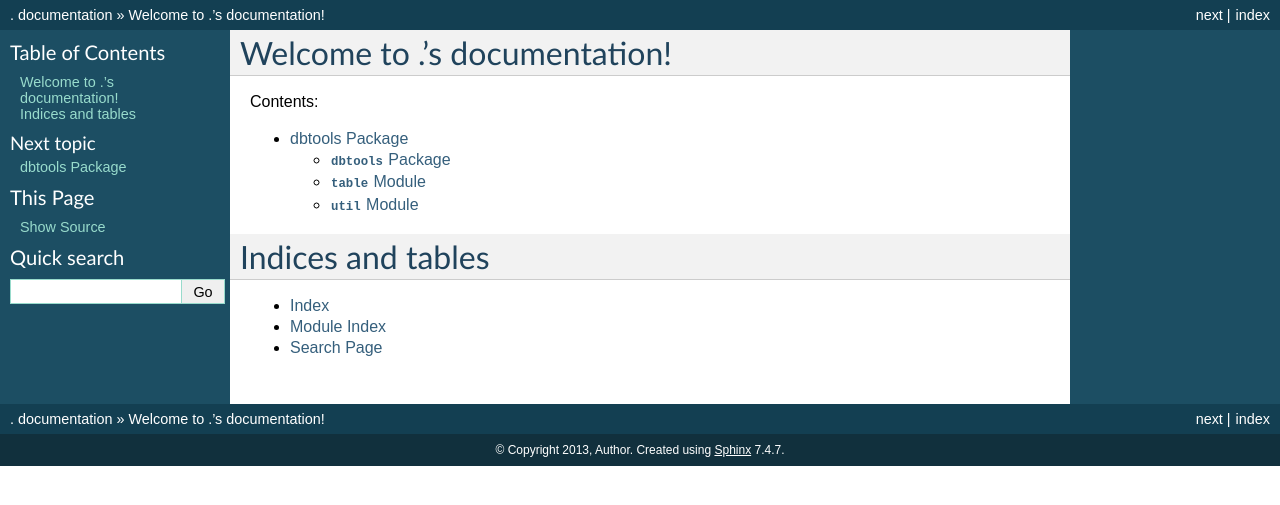
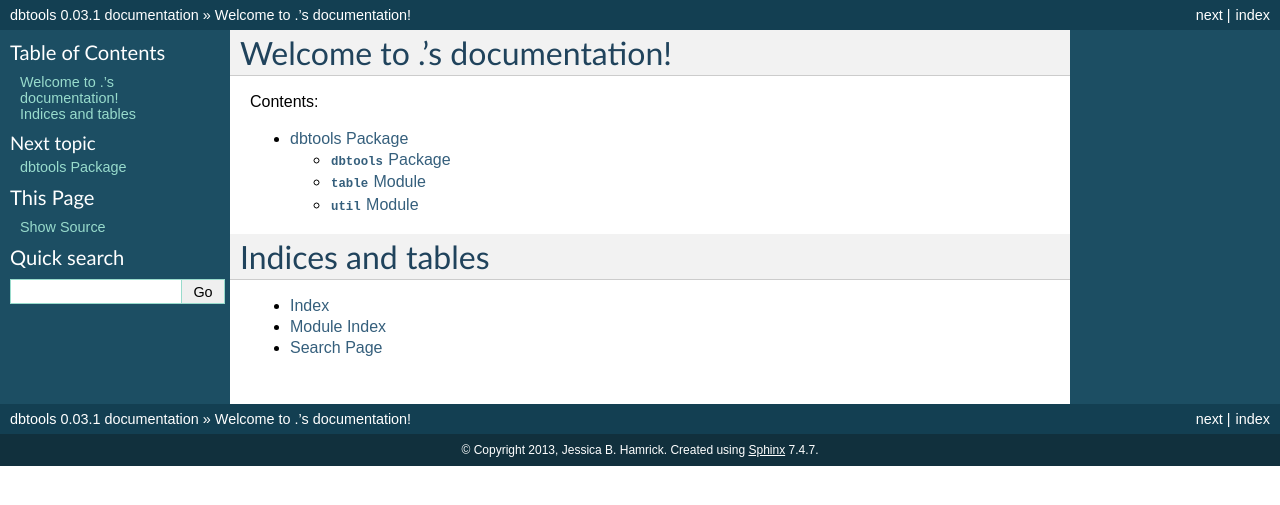
Before and after one commit to jhamrick/dbtools, a Sphinx documentation site: the page built from docs/source/index.rst, in a window 1280 px wide. Shown: the top 505 px of the page. Built offline with Sphinx 7.4.7, drawn with Linux system fonts in a browser that asks for light colours; pages that are not in the unit, such as notebooks, are missing from menus.

Commit message:
Update sphinx configuration

```diff
--- a/docs/source/conf.py
+++ b/docs/source/conf.py
@@ -1,6 +1,6 @@
 # -*- coding: utf-8 -*-
 #
-# . documentation build configuration file, created by
+# dbtools documentation build configuration file, created by
 # sphinx-quickstart on Tue Jul  2 12:05:47 2013.
 #
 # This file is execfile()d with the current directory set to its containing dir.
@@ -16,7 +16,7 @@
 # If extensions (or modules to document with autodoc) are in another directory,
 # add these directories to sys.path here. If the directory is relative to the
 # documentation root, use os.path.abspath to make it absolute, like shown here.
-#sys.path.insert(0, os.path.abspath('.'))
+sys.path.insert(0, os.path.abspath('../../'))
 
 # -- General configuration -----------------------------------------------------
 
@@ -25,7 +25,10 @@
 
 # Add any Sphinx extension module names here, as strings. They can be extensions
 # coming with Sphinx (named 'sphinx.ext.*') or your custom ones.
-extensions = ['sphinx.ext.autodoc', 'sphinx.ext.viewcode']
+extensions = ['sphinx.ext.autodoc',
+              'sphinx.ext.viewcode',
+              'numpydoc',
+              'sphinx.ext.autosummary']
 
 # Add any paths that contain templates here, relative to this directory.
 templates_path = ['_templates']
@@ -40,17 +43,17 @@
 master_doc = 'index'
 
 # General information about the project.
-project = u'.'
-copyright = u'2013, Author'
+project = u'dbtools'
+copyright = u'2013, Jessica B. Hamrick'
 
 # The version info for the project you're documenting, acts as replacement for
 # |version| and |release|, also used in various other places throughout the
 # built documents.
 #
 # The short X.Y version.
-version = ''
+version = open("../../VERSION.txt").read().strip()
 # The full version, including alpha/beta/rc tags.
-release = ''
+release = open("../../VERSION.txt").read().strip()
 
 # The language for content autogenerated by Sphinx. Refer to documentation
 # for a list of supported languages.
@@ -67,10 +70,10 @@
 exclude_patterns = ['_build']
 
 # The reST default role (used for this markup: `text`) to use for all documents.
-#default_role = None
+default_role = 'py:obj'
 
 # If true, '()' will be appended to :func: etc. cross-reference text.
-#add_function_parentheses = True
+add_function_parentheses = False
 
 # If true, the current module name will be prepended to all description
 # unit titles (such as .. function::).
@@ -167,7 +170,7 @@
 #html_file_suffix = None
 
 # Output file base name for HTML help builder.
-htmlhelp_basename = 'doc'
+htmlhelp_basename = 'dbtools'
 
 
 # -- Options for LaTeX output --------------------------------------------------
@@ -187,7 +190,7 @@
 # (source start file, target name, title, author, documentclass [howto/manual]).
 latex_documents = [
   ('index', '.tex', u'. Documentation',
-   u'Author', 'manual'),
+   u'Jessica B. Hamrick', 'manual'),
 ]
 
 # The name of an image file (relative to this directory) to place at the top of
@@ -216,8 +219,8 @@
 # One entry per manual page. List of tuples
 # (source start file, name, description, authors, manual section).
 man_pages = [
-    ('index', '', u'. Documentation',
-     [u'Author'], 1)
+    ('index', 'dbtools', u'dbtools Documentation',
+     [u'Jessica B. Hamrick'], 1)
 ]
 
 # If true, show URL addresses after external links.
@@ -230,8 +233,8 @@
 # (source start file, target name, title, author,
 #  dir menu entry, description, category)
 texinfo_documents = [
-  ('index', '', u'. Documentation',
-   u'Author', '', 'One line description of project.',
+  ('index', 'dbtools', u'dbtools Documentation',
+   u'Jessica B. Hamrick', 'dbtools', 'Lightweight SQLite interface',
    'Miscellaneous'),
 ]
 
@@ -251,10 +254,10 @@
 # -- Options for Epub output ---------------------------------------------------
 
 # Bibliographic Dublin Core info.
-epub_title = u'.'
-epub_author = u'Author'
-epub_publisher = u'Author'
-epub_copyright = u'2013, Author'
+epub_title = u'dbtools'
+epub_author = u'Jessica B. Hamrick'
+epub_publisher = u'Jessica B. Hamrick'
+epub_copyright = u'2013, Jessica B. Hamrick'
 
 # The language of the text. It defaults to the language option
 # or en if the language is not set.
@@ -304,3 +307,21 @@
 
 # If false, no index is generated.
 #epub_use_index = True
+
+# -- Options for autodoc ---------------------------------------------
+
+autoclass_content = 'init'
+autodoc_member_order = 'bysource'
+autodoc_default_flags = ['members',
+                         'undoc-members',
+                         'inherited-members',
+                         'show-inheritance']
+
+# -- Options for autosummary------------------------------------------
+
+autosummary_generate = False
+
+
+# -- Options for numpydoc --------------------------------------------
+
+numpydoc_show_class_members = False
```
Also changed, not shown: 1 other file.
